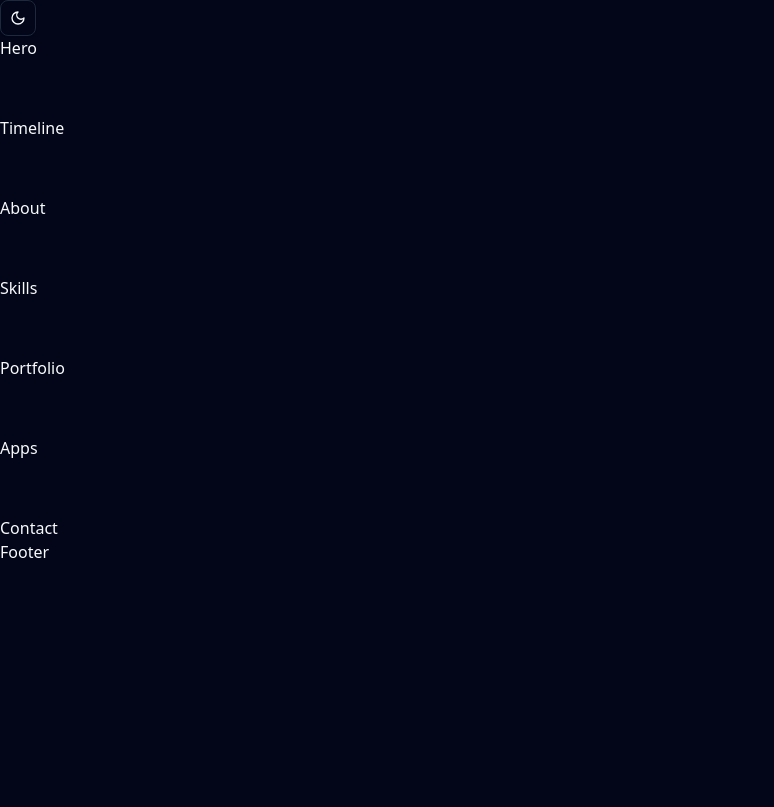
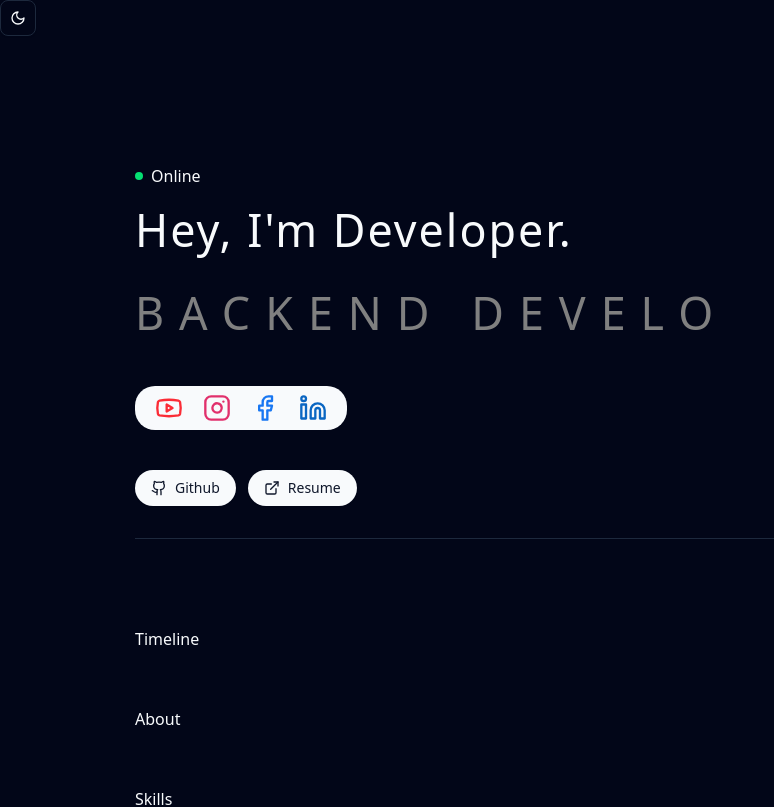
Before and after one commit to ALITAYYAB2K1/PORTFOLIO, a React (Vite) app in the folder frontend/: page / in a window 1280 px wide. Shown: the top 807 px of the page, without its empty margins (0-774 px from the left). Built offline with nearby package versions, Linux system fonts and the light colour scheme; no server answers.

Commit message:
hero completed

```diff
--- a/frontend/src/App.css
+++ b/frontend/src/App.css
@@ -122,10 +122,11 @@
     @apply bg-background text-foreground;
   }
 }
-* {
-  margin: 0;
-  padding: 0;
-  box-sizing: border-box;
+
+@import url("https://fonts.googleapis.com/css2?family=Dancing+Script:wght@400..700&display=swap");
+
+.dancing_text {
+  font-family: "Dancing Script", cursive;
 }
 ::-webkit-scrollbar {
   width: 15px;
@@ -137,17 +138,43 @@
   background: linear-gradient(#642bff, #ff22e6);
   border-radius: 7px;
 }
-.avatar-update-btn::file-selector-button {
+.text-tubeLight-effect {
+  display: flex;
+  color: #fff;
+  position: relative;
+  text-transform: uppercase;
   width: 100%;
-  padding: 7px;
-  font-weight: 600;
-  border-radius: 8px;
-  border: 1px solid hsl(222.2 47.4% 11.2%);
-  background: hsl(222.2 47.4% 11.2%);
-  cursor: pointer;
-  color: #fff;
+  outline: none;
+  overflow-y: hidden;
+  /* -webkit-box-reflect: below -27px linear-gradient(transparent, #ffffff40); */
+  animation: animate 5s linear infinite;
 }
-.avatar-update-btn::file-selector-button:hover {
-  background: transparent;
-  color: hsl(222.2 47.4% 11.2%);
+@keyframes animate {
+  0%,
+  18%,
+  20%,
+  50.1%,
+  60%,
+  65.1%,
+  80%,
+  90.1%,
+  92% {
+    color: gray;
+    text-shadow: none;
+  }
+  18.1%,
+  20.1%,
+  30%,
+  50%,
+  60.1%,
+  65%,
+  80.1%,
+  90.1%,
+  92.1%,
+  100% {
+    color: #fff;
+    text-shadow: 0 0 1px rgb(150, 150, 150), 0 0 2px rgb(150, 150, 150),
+      0 0 2px rgb(150, 150, 150), 0 0 5px rgb(150, 150, 150),
+      0 0 20px rgb(150, 150, 150);
+  }
 }
--- a/frontend/src/pages/Home.jsx
+++ b/frontend/src/pages/Home.jsx
@@ -9,7 +9,7 @@ import About from "./sub-components/About";
 
 function Home() {
   return (
-    <article className="px-5 mt-10 sm:mt-14 md:mt-16 lg:mt-24 xl:mt-32 sm:mx-auto w-full max-w-[1050px] flex flex-col gap-14">
+    <article className="px-5 mt-10 sm:mt-14 md:mt-16 lg:mt-24 xl:mt-32 sm:mx-auto w-full max-w-[1050px] flex flex-col gap-14 ">
       <Hero />
       <Timeline />
       <About />
--- a/frontend/src/pages/sub-components/Hero.jsx
+++ b/frontend/src/pages/sub-components/Hero.jsx
@@ -1,7 +1,104 @@
-import React from "react";
+import React, { useState, useEffect } from "react";
+import axios from "axios";
+import { Typewriter } from "react-simple-typewriter"; // Fixed capitalization
+import { Link } from "react-router-dom";
+import {
+  Facebook,
+  Github,
+  Instagram,
+  Linkedin,
+  Youtube,
+  ExternalLink,
+} from "lucide-react";
+import { Button } from "../../components/ui/button";
+function Hero() {
+  const [user, setUser] = useState({});
 
-function Hero() {
-  return <div>Hero</div>;
+  useEffect(() => {
+    const getMyProfile = async () => {
+      try {
+        const { data } = await axios.get(
+          "http://localhost:8000/api/v1/user/portfolio",
+          {
+            withCredentials: true,
+          }
+        );
+        setUser(data.data);
+      } catch (error) {
+        console.error("Error fetching user profile:", error);
+      }
+    };
+
+    getMyProfile();
+  }, []); // Add empty dependency array to avoid infinite loop
+
+  return (
+    <div className="w-full">
+      <div className="flex items-center gap-2 mb-2">
+        <span className="bg-green-400 rounded-full h-2 w-2"></span>
+        <p>Online</p>
+      </div>
+      <h1 className="overflow-x-hidden text-[1.3rem] sm:text-[1.7rem] md:text-[2.2rem] lg:text-[2.8rem] tracking-[2px] mb-4">
+        Hey, I'm {user.fullname || "Developer"}.
+      </h1>
+      <h1
+        className="text-tubeLight-effect overflow-x-hidden text-[1.3rem] sm:text-[1.7rem] md:text-[2.2rem] lg:text-[2.8rem]
+      tracking-[15px]"
+      >
+        <Typewriter
+          words={[
+            "FRONTEND DEVELOPER",
+            "BACKEND DEVELOPER",
+            "FULLSTACK DEVELOPER",
+            "GAMER",
+            "YOUTUBER",
+          ]}
+          loop={true}
+          cursor={true}
+          typeSpeed={70}
+          deleteSpeed={50}
+          delaySpeed={1000}
+        />
+      </h1>
+      <div
+        className="w-fit px-5 py-2 bg-slate-50 rounded-[20px] flex gap-5
+      items-center mt-4 md:mt-8 lg:mt-10"
+      >
+        <Link to={"/"} target="_blank">
+          <Youtube className="text-red-500 w-7 h-7" />
+        </Link>
+        <Link to={user.instagramURL} target="_blank">
+          <Instagram className="text-[#E1306C] w-7 h-7" />
+        </Link>
+        <Link to={user.facebookURL} target="_blank">
+          <Facebook className="text-[#1877F2] w-7 h-7" />
+        </Link>
+        <Link to={user.linkedinURL} target="_blank">
+          <Linkedin className="text-[#0A66C2] w-7 h-7" />
+        </Link>
+      </div>
+      <div className="mt-4 md:mt-8 lg:mt-10  flex gap-3">
+        <Link to={user.githubURL} target="_blank">
+          <Button className="rounded-[30px] flex items-center gap-2 flex-row">
+            <span>
+              <Github />
+            </span>
+            <span>Github</span>
+          </Button>
+        </Link>
+        <Link to={user.resume} target="_blank">
+          <Button className="rounded-[30px] flex items-center gap-2 flex-row">
+            <span>
+              <ExternalLink />
+            </span>
+            <span>Resume </span>
+          </Button>
+        </Link>
+      </div>
+      <p className="mt-8 text-xl tracking-[2px]">{user.aboutMe}</p>
+      <hr className="my-8 md::my-10 " />
+    </div>
+  );
 }
 
 export default Hero;
```
